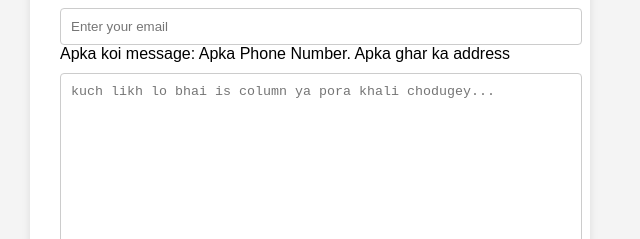
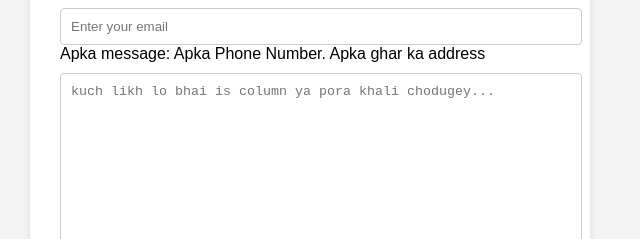
Before and after one commit to ThisIsSagarKaushik/Jenkins, a plain HTML site: page index.html in a window 1280 px wide. Shown: the part 203-442 px from the top of the page, 330-970 px from the left. Drawn offline with Linux system fonts and the light colour scheme.

Commit message:
rmsomething

```diff
--- a/index.html
+++ b/index.html
@@ -54,7 +54,7 @@
       <label for="email">Apki email id:</label>
       <input type="email" id="email" name="email" placeholder="Enter your email">
 
-      <label for="message">Apka koi message:</label>
+      <label for="message">Apka message:</label>
       <label for="PhoneNumber">Apka Phone Number. </label>
       <label for="address"> Apka ghar ka address </label>
       <textarea id="message" name="message" rows="80" placeholder="kuch likh lo bhai is column ya pora khali chodugey..."></textarea>
```
